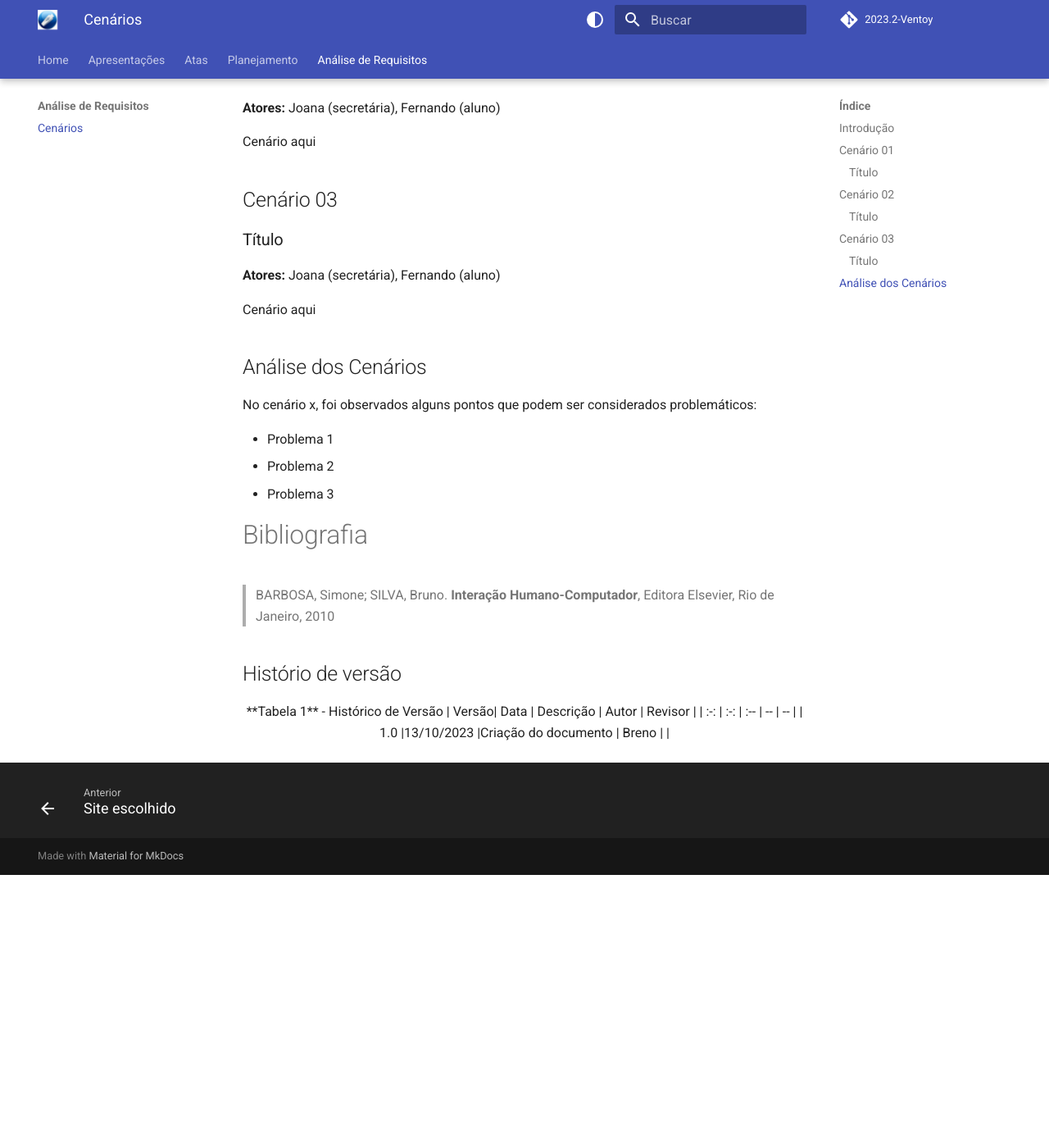
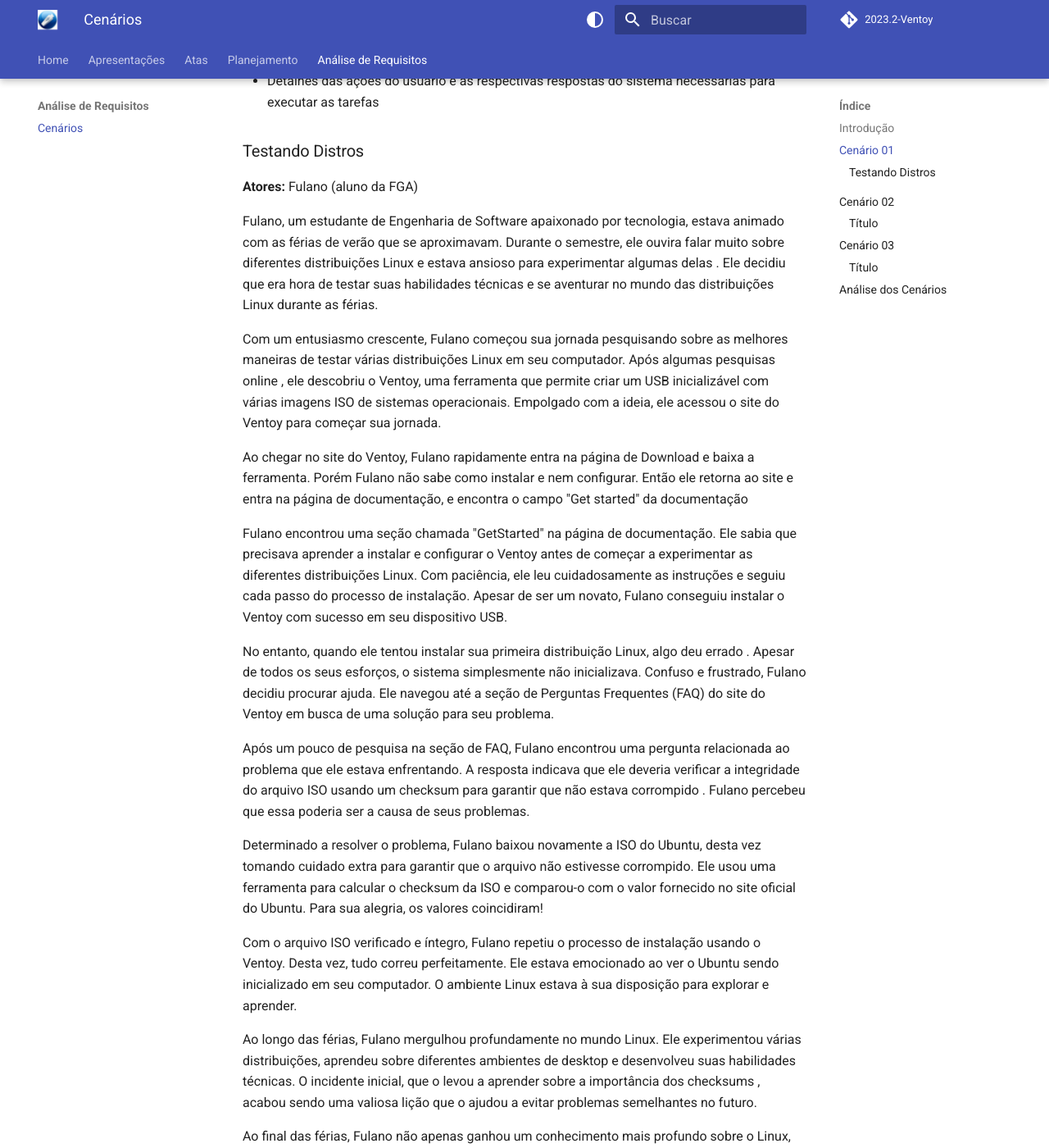
Before and after one commit to Interacao-Humano-Computador/2023.2-Ventoy, an MkDocs documentation site: the page built from docs/AnaliseDeRequisitos/cenarios.md, in a window 1280 px wide and 1400 px high, scrolled down 629 px. Shown: the whole window at 82% size. Built offline with MkDocs 1.6.1 and Material for MkDocs 9.7.7, drawn with Linux system fonts in a browser that asks for light colours; comment, search, counter and statistics services are not loaded; before the commit the page ends 1696 px from its top, so only the background shows below that; some of the changed text lies outside the part shown.

Commit message:
Historia 01

```diff
--- a/docs/AnaliseDeRequisitos/cenarios.md
+++ b/docs/AnaliseDeRequisitos/cenarios.md
@@ -11,11 +11,94 @@
 
 ## Cenário 01
 
-### Título
+O cenário de atividade
+- narração sobre atividades típicas e críticas;
+- Relatar as funcionalidade do sistema, sem especificar como os
+usuários vão utilizar
 
-**Atores:** Joana (secretária), Fernando (aluno)
+Cenario de informação
 
-Cenário aqui
+- elabora de uma cenário de atividade que descreve informações
+fornecidos pelo sustema para o usuário.
+
+cenário de interação
+
+- Detalhes das ações do usuário e as respectivas respostas
+do sistema necessárias para executar as tarefas
+
+### Testando Distros
+
+**Atores:** Fulano (aluno da FGA)
+
+Fulano, um estudante de Engenharia de Software apaixonado por tecnologia, estava animado
+com as férias de verão que se aproximavam. Durante o semestre, ele ouvira falar muito
+sobre diferentes distribuições Linux e estava ansioso para experimentar algumas delas
+. Ele decidiu que era hora de testar suas habilidades técnicas e se aventurar no mundo
+das distribuições Linux durante as férias.
+
+Com um entusiasmo crescente, Fulano começou sua jornada pesquisando sobre as melhores maneiras
+de testar várias distribuições Linux em seu computador. Após algumas pesquisas online
+, ele descobriu o Ventoy, uma ferramenta que permite criar um USB inicializável com
+várias imagens ISO de sistemas operacionais. Empolgado com a ideia, ele acessou o site
+do Ventoy para começar sua jornada.
+
+Ao chegar no site do Ventoy, Fulano rapidamente entra na página de Download e baixa a
+ferramenta. Porém Fulano não sabe como instalar e nem configurar. Então ele retorna ao
+site e entra na página de documentação, e encontra o campo "Get started" da documentação
+
+
+Fulano encontrou uma seção chamada "GetStarted" na página
+de documentação. Ele sabia que precisava aprender a instalar e configurar o Ventoy
+antes de começar a experimentar as diferentes distribuições Linux. Com paciência, ele
+leu cuidadosamente as instruções e seguiu cada passo do processo de instalação. Apesar
+de ser um novato, Fulano conseguiu instalar o Ventoy com sucesso em seu dispositivo
+USB.
+
+No entanto, quando ele tentou instalar sua primeira distribuição Linux, algo deu errado
+. Apesar de todos os seus esforços, o sistema simplesmente não inicializava. Confuso
+e frustrado, Fulano decidiu procurar ajuda. Ele navegou até a seção de Perguntas Frequentes
+(FAQ) do site do Ventoy em busca de uma solução para seu problema.
+
+Após um pouco de pesquisa na seção de FAQ, Fulano encontrou uma pergunta relacionada ao
+problema que ele estava enfrentando. A resposta indicava que ele deveria verificar
+a integridade do arquivo ISO usando um checksum para garantir que não estava corrompido
+. Fulano percebeu que essa poderia ser a causa de seus problemas.
+
+Determinado a resolver o problema, Fulano baixou novamente a ISO do Ubuntu, desta vez tomando cuidado
+extra para garantir que o arquivo não estivesse corrompido. Ele usou uma ferramenta
+para calcular o checksum da ISO e comparou-o com o valor fornecido no site oficial
+do Ubuntu. Para sua alegria, os valores coincidiram!
+
+Com o arquivo ISO verificado e íntegro, Fulano repetiu o processo de instalação usando
+o Ventoy. Desta vez, tudo correu perfeitamente. Ele estava emocionado ao ver o Ubuntu
+sendo inicializado em seu computador. O ambiente Linux estava à sua disposição para
+explorar e aprender.
+
+Ao longo das férias, Fulano mergulhou profundamente no mundo Linux. Ele experimentou várias
+distribuições, aprendeu sobre diferentes ambientes de desktop e desenvolveu suas habilidades
+técnicas. O incidente inicial, que o levou a aprender sobre a importância dos checksums
+, acabou sendo uma valiosa lição que o ajudou a evitar problemas semelhantes no futuro.
+
+Ao final das férias, Fulano não apenas ganhou um conhecimento mais profundo sobre o
+Linux, mas também a confiança para experimentar novas tecnologias e resolver problemas
+técnicos por conta própria. Sua paixão pela Engenharia de Software apenas aumentou
+, e ele estava ansioso para aplicar o que aprendeu em seu próximo ano letivo e em futuros
+projetos pessoais.
+
+###
+Análise Cenário 01
+
+Pontos considerados problemáticas e devem ser considerados em
+um projeto.
+
+- O site possui uma linguaguem bastante técnica, que pode "assustar"
+usuários que não possuem conhecimento avançado em sistemas operacionáis.
+- Uma página tutorial que mostre passo a passo, como utilizar a ferramenta,
+e seu processo de instalação seria útil para usuários com pouco
+conhecimento técnico.
+- Uma barra de pesquisa na página FAQ pode auxiliar para encontrar um
+resposta de maneira rápida.
+
 
 ## Cenário 02
 
```
